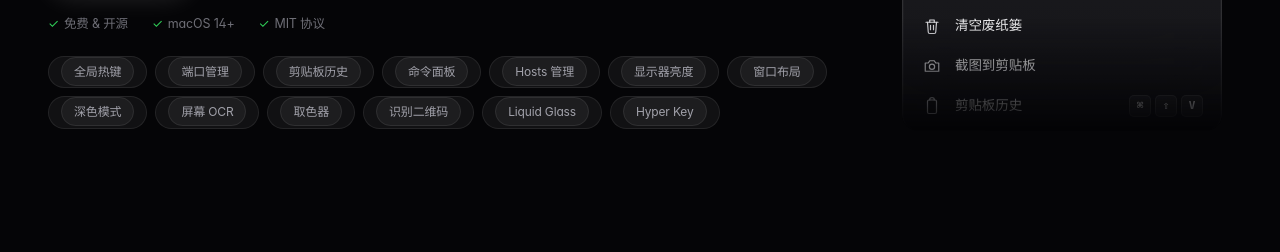
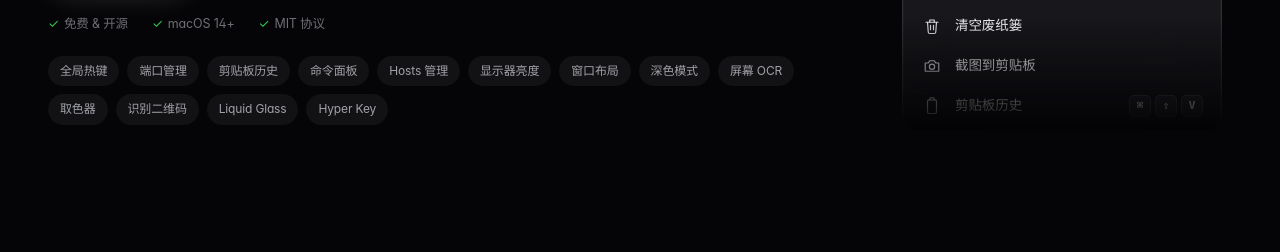
Before and after one commit to ZingerLittleBee/AnyDoor, an Astro site in the folder landing/: page / in a window 1280 px wide. Shown: the part 537-789 px from the top of the page. Built offline with nearby package versions, Linux system fonts and the light colour scheme; Astro itself is replaced by a stand-in of ours.

Commit message:
fix(landing): remove doubled border on hero feature pills
The .feature-pills span descendant selector also matched the inner
i18n spans, so each pill was rendered as two nested capsules and the
outer one showed as a faint border ring. Scope the rule to direct
children (.feature-pills > span) so only the wrapper is styled.

```diff
--- a/landing/src/styles/global.css
+++ b/landing/src/styles/global.css
@@ -292,10 +292,9 @@
 .hero-meta{display:flex; gap:24px; color:var(--color-text-soft); font-size:12.5px; margin-top: 22px}
 .hero-meta .check{color: var(--color-mac-green); margin-right:5px}
 .feature-pills{display:flex; flex-wrap:wrap; gap:8px; margin-top: 22px}
-.feature-pills span{
+.feature-pills > span{
   font-size: 12px; padding: 6px 12px;
   background: rgba(255,255,255,.05);
-  border: .5px solid var(--color-line);
   border-radius: 999px; color: var(--color-text-dim);
 }
 
```
